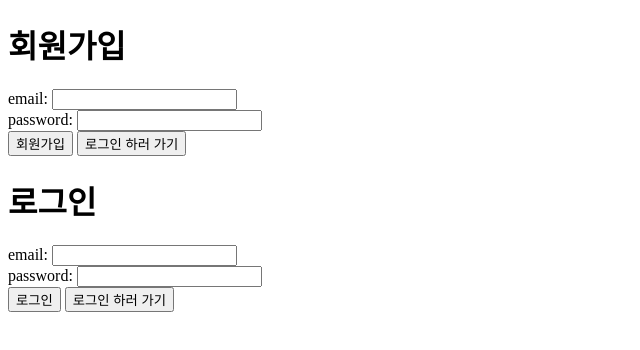
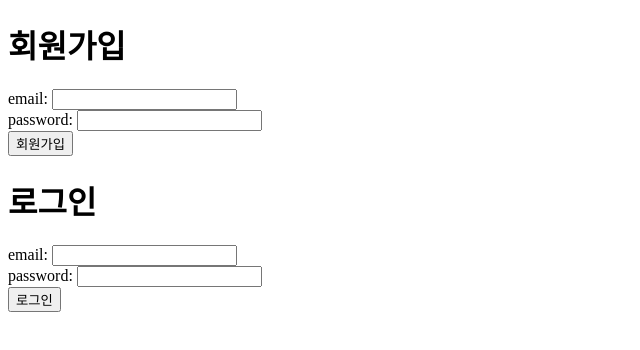
Before and after one commit to FZHARON/HTML-LoginExample, a website: page index.html in a window 1280 px wide. Shown: the whole page, without its empty margins (0-640 px from the left). Drawn offline with Linux system fonts and the light colour scheme.

Commit message:
로그인 하러 가기 버튼 삭제

```diff
--- a/index.html
+++ b/index.html
@@ -11,7 +11,6 @@
       <div>email: <input type="email" id="signUpEmail" /></div>
       <div>password: <input type="password" id="signUpPassword" /></div>
       <button type="submit" id="signUpButton">회원가입</button>
-      <button>로그인 하러 가기</button>
     </form>
 
     <form>
@@ -19,7 +18,6 @@
       <div>email: <input type="email" id="signInEmail" /></div>
       <div>password: <input type="password" id="signInPassword" /></div>
       <button type="submit" id="signInButton">로그인</button>
-      <button>로그인 하러 가기</button>
     </form>
     <script type="module">
       // Import the functions you need from the SDKs you need
@@ -64,6 +62,7 @@
             .then((userCredential) => {
               console.log(userCredential);
               // Signed in
+
               const user = userCredential.user;
               // ...
             })
```
